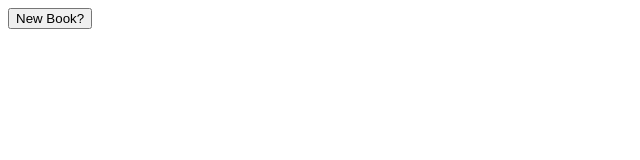
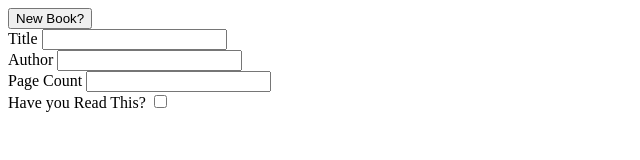
Before and after one commit to trustpizza/book_js, a plain HTML site: page index.html in a window 1280 px wide. Shown: the whole page, without its empty margins (0-640 px from the left). Drawn offline with Linux system fonts and the light colour scheme.

Commit message:
Create form outlines

```diff
--- a/index.html
+++ b/index.html
@@ -9,9 +9,20 @@
   <title>Document</title>
 </head>
 <body>
-  <button> New Book? </button>
-  <div id="library">
-
+  <div class="container">
+    <button> New Book? </button>
+    <div id="library">
+      <form action="">
+        <label for="title">Title</label>
+        <input type="text" id="title" name="title"> <br>
+        <label for="author">Author</label>
+        <input type="text" id="author" name="author"> <br>
+        <label for="pages">Page Count</label>
+        <input type="number" id="pages" name="pages"><br>
+        <label for="hasRead">Have you Read This?</label>
+        <input type="checkbox" name="hasRead" id="hasRead">
+      </form>
+    </div>
   </div>
 </body>
 </html>
```
